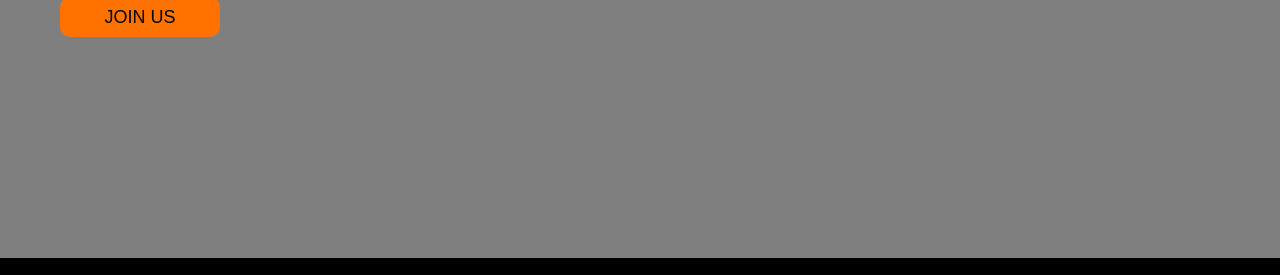
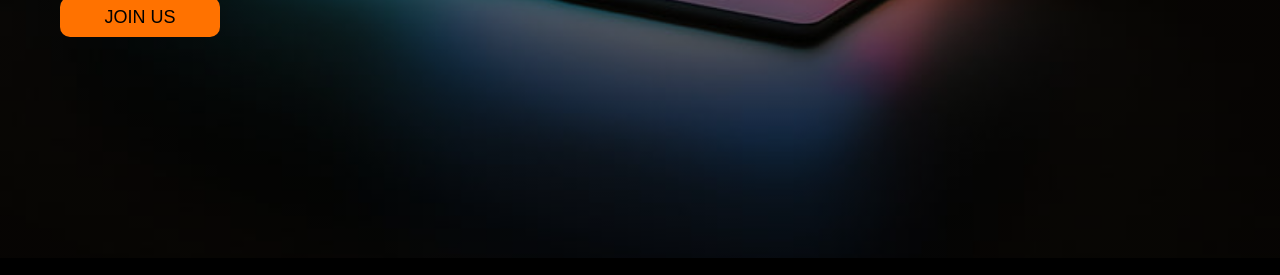
Before and after one commit to Kasymnur/website-project, a plain HTML site: page index.html in a window 1280 px wide. Shown: the part 462-737 px from the top of the page. Drawn offline with nearby package versions, Linux system fonts and the light colour scheme; the site is published under a folder, as on GitHub Pages, so addresses that start at the root find nothing.

Commit message:
Update style.css

```diff
--- a/style.css
+++ b/style.css
@@ -5,7 +5,7 @@
 
 .main{
     width: 100%;
-    background: linear-gradient(to top, rgba(0,0,0,0.5)50%,rgba(0,0,0,0.5)50%), url(/images/laptop.jpg);
+    background: linear-gradient(to top, rgba(0,0,0,0.5)50%,rgba(0,0,0,0.5)50%), url(images/laptop.jpg);
     background-position: center;
     background-size: cover;
     height: 90vh;
```
